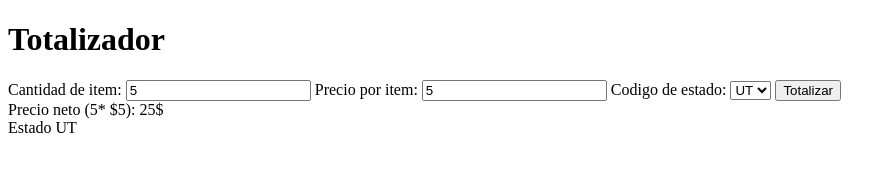
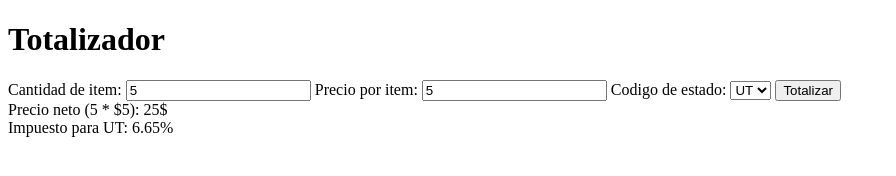
Before and after one commit to gandarillasNavia/Proyecto_Totalizador, a website built with Parcel: page index.html in a window 1280 px wide. Both pictures are taken after typing "5", "5" into the empty fields and a click on the input "Totalizar". Shown: the whole page, without its empty margins (0-896 px from the left). Built offline with nearby package versions, Linux system fonts and the light colour scheme.

Commit message:
feat(ui): muestra el porcentaje de impuesto segun el codigo de estado

```diff
--- a/index.html
+++ b/index.html
@@ -30,12 +30,13 @@
 	<div>
 		<span>Precio neto </span>
 		<span id="operacion-textual"></span>
-		<span id="resultado"></span>
+		<span id="precio-neto"></span>
 	</div>
 
 	<div>
-		<span>Estado</span>
+		<span>Impuesto para </span>
 		<span id="estado"></span>
+		<span id="porcentaje-impuesto"></span>
 	</div>
 
 	<script type="module" src="./src/presenter.js"></script>
--- a/src/presenter.js
+++ b/src/presenter.js
@@ -1,18 +1,22 @@
-import { calcularPrecioNeto } from "./totalizador"
+import { calcularPrecioNeto } from "./totalizador";
+import { obtenerImpuestoEstado } from "./totalizador";
 
-const form = document.getElementById("parametros")
-const inputCant = document.getElementById("cantidad-in")
-const inputPrecio = document.getElementById("precio-in")
-const selectEstado = document.getElementById("estado-sel")
-const spanOperacion = document.getElementById("operacion-textual")
-const spanRespuesta = document.getElementById("resultado")
-const spanEstado = document.getElementById("estado")
+const form = document.getElementById("parametros");
+const inputCant = document.getElementById("cantidad-in");
+const inputPrecio = document.getElementById("precio-in");
+const selectEstado = document.getElementById("estado-sel");
+const spanOperacion = document.getElementById("operacion-textual");
+const spanPrecioNeto = document.getElementById("precio-neto");
+const spanCodigoEstado = document.getElementById("estado");
+const spanPorcentajeImpuesto = document.getElementById("porcentaje-impuesto");
 
 form.addEventListener("submit", (event) => {
   event.preventDefault();
-  let cantidad = inputCant.value;
-  let precio = inputPrecio.value;
-  spanOperacion.textContent = "(" + cantidad + "* $" + precio + "):";
-  spanRespuesta.textContent = calcularPrecioNeto(parseInt(cantidad), parseInt(precio)) + "$";
-  spanEstado.textContent = selectEstado.value;
+  let cantidad = parseInt(inputCant.value);
+  let precio = parseInt(inputPrecio.value);
+  let codigo = selectEstado.value;
+  spanOperacion.textContent = `(${cantidad} * $${precio}):`;
+  spanPrecioNeto.textContent = calcularPrecioNeto(cantidad, precio) + "$";
+  spanCodigoEstado.textContent = codigo + ":";
+  spanPorcentajeImpuesto.textContent = obtenerImpuestoEstado(codigo) + "%";
 });
--- a/src/totalizador.js
+++ b/src/totalizador.js
@@ -1,3 +1,15 @@
 export function calcularPrecioNeto(cantidad, precio) {
     return cantidad * precio;
 }
+
+export function obtenerImpuestoEstado(codigo) {
+    const impuestos = new Map([
+        ["UT", 6.65],
+        ["NV", 8.00],
+        ["TX", 6.25],
+        ["AL", 4.00],
+        ["CA", 8.25]
+    ]);
+
+    return impuestos.get(codigo);
+}
```
